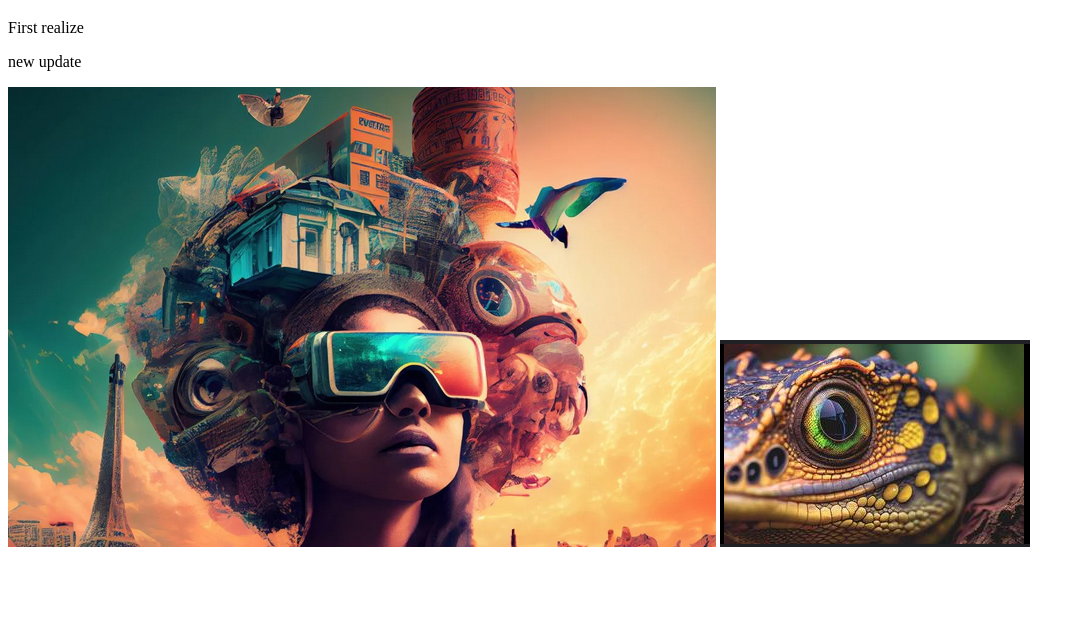
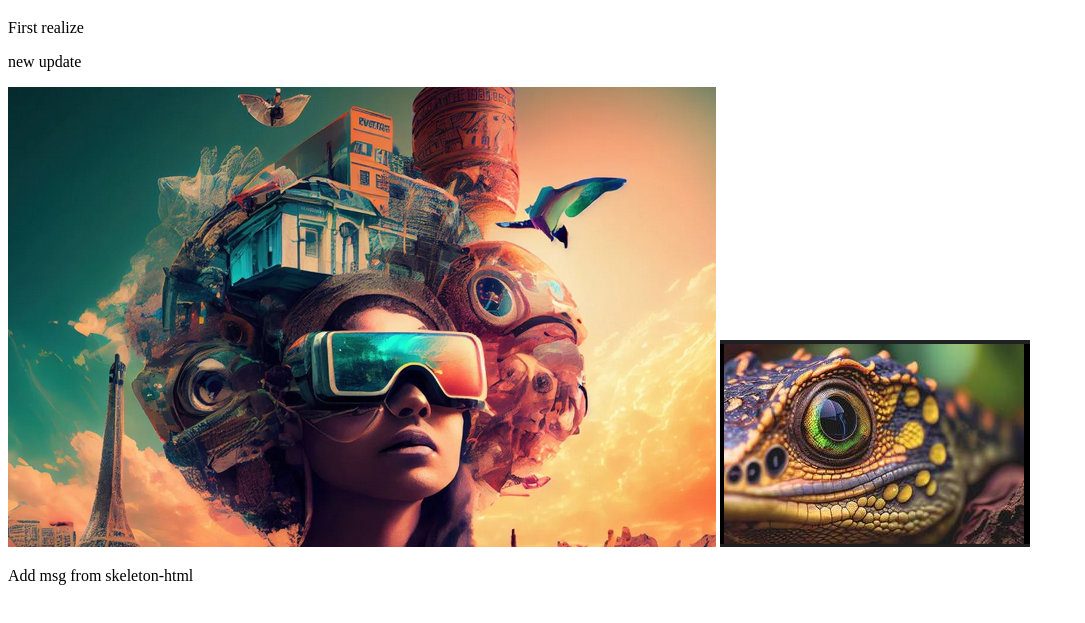
Before and after one commit to rafaelrznd/hello-world, a plain HTML site: page index.html in a window 1280 px wide. Shown: the part 61-684 px from the top of the page, without its empty margins (0-1085 px from the left). Drawn offline with Linux system fonts and the light colour scheme.

Commit message:
Update index.html

```diff
--- a/index.html
+++ b/index.html
@@ -12,5 +12,6 @@
     <p>new update</p>
     <img src="Capturar.PNG" alt="">
     <img src="2.PNG" alt="">
+    <p>Add msg from skeleton-html</p>
 </body>
 </html>
```
